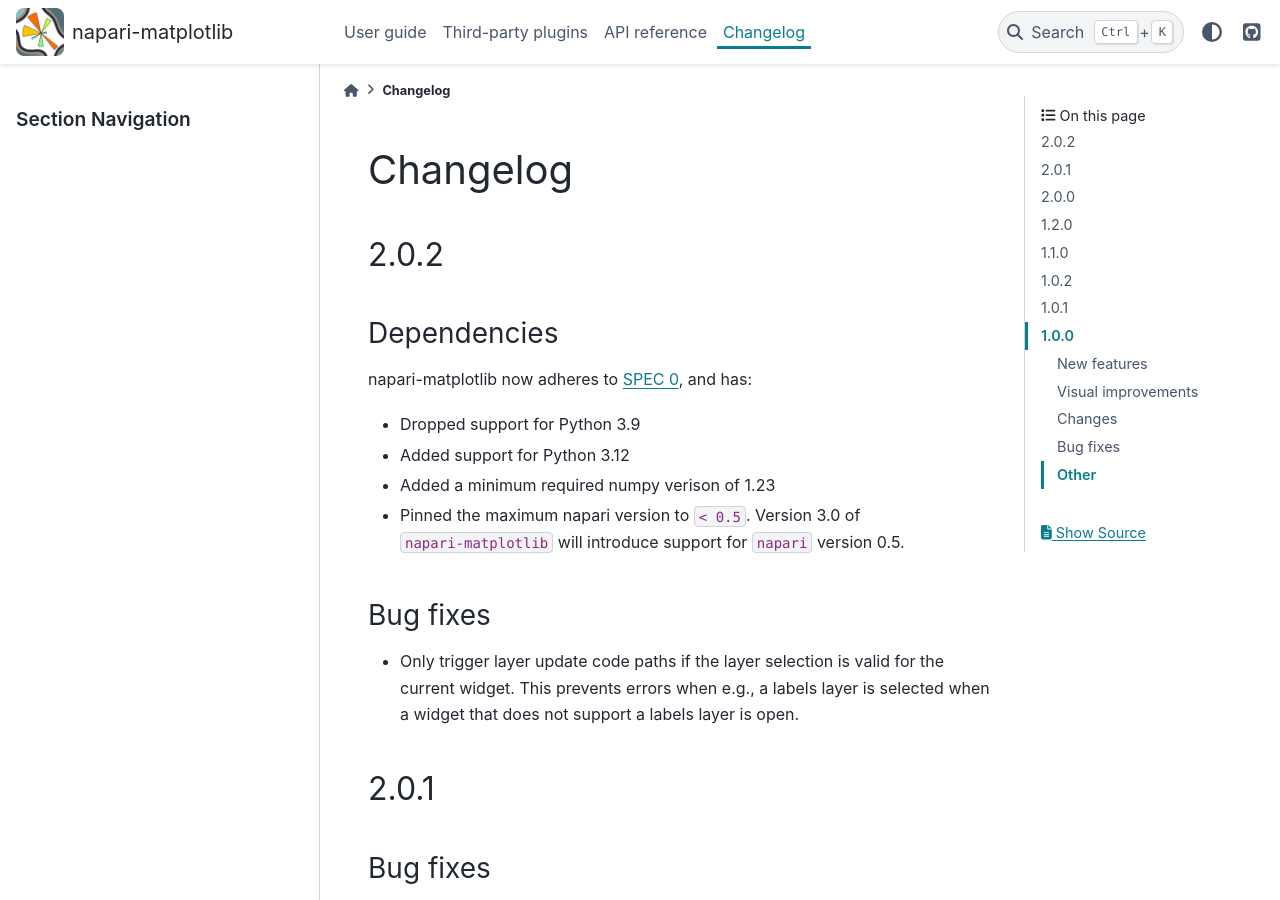
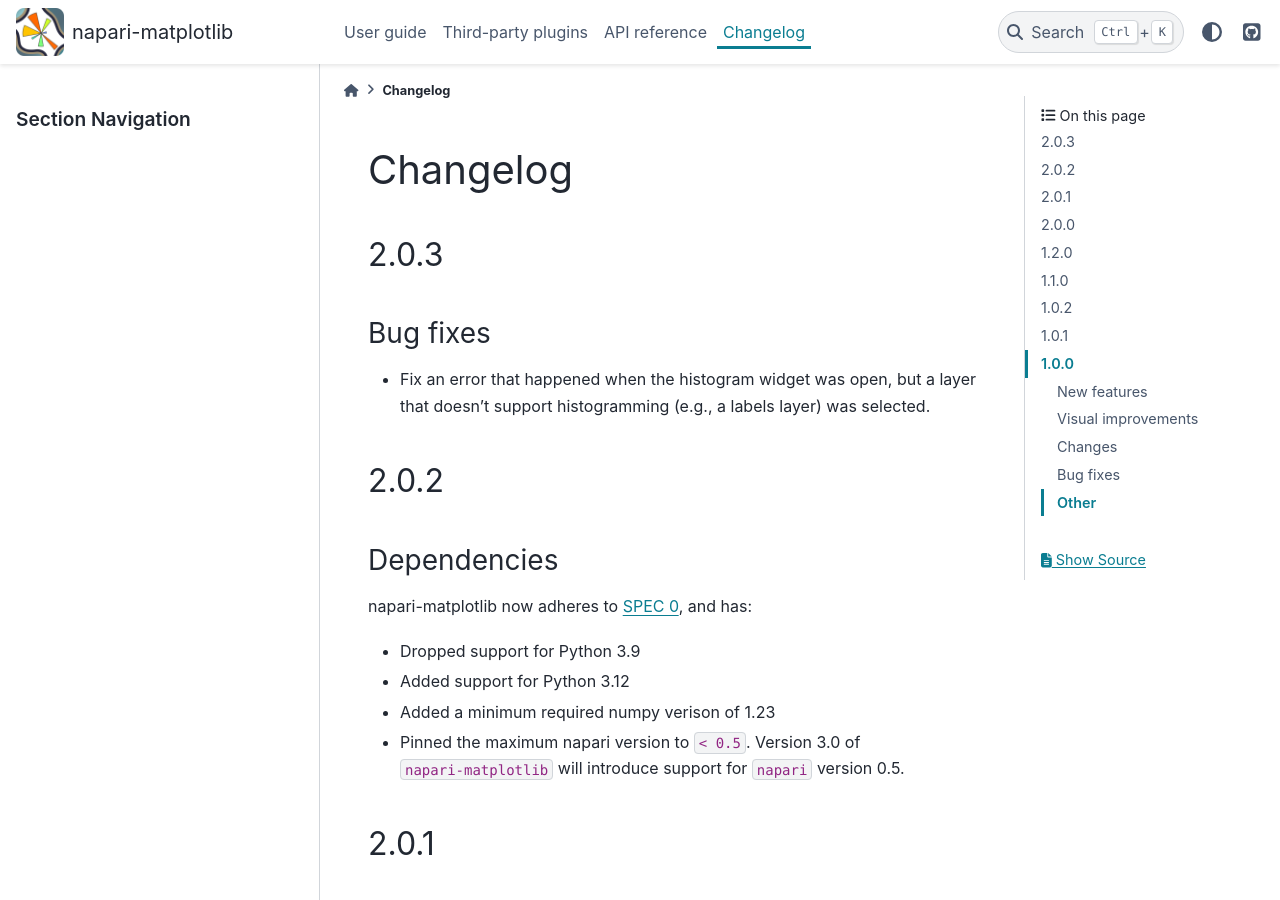
Before and after one commit to matplotlib/napari-matplotlib, a Sphinx documentation site: the page built from docs/changelog.rst, in a window 1280 px wide and 900 px high. Built offline with Sphinx 7.4.7 and the PyData theme 0.15.4, drawn with Linux system fonts in a browser that asks for light colours; pages that are not in the unit, such as notebooks, are missing from menus.

Commit message:
Update changelog

```diff
--- a/docs/changelog.rst
+++ b/docs/changelog.rst
@@ -1,5 +1,12 @@
 Changelog
 =========
+
+2.0.3
+-----
+Bug fixes
+~~~~~~~~~
+- Fix an error that happened when the histogram widget was open, but a layer that doesn't support
+  histogramming (e.g., a labels layer) was selected.
 
 2.0.2
 -----
@@ -12,12 +19,6 @@ napari-matplotlib now adheres to `SPEC 0 <https://scientific-python.org/specs/sp
 - Added a minimum required numpy verison of 1.23
 - Pinned the maximum napari version to ``< 0.5``.
   Version 3.0 of ``napari-matplotlib`` will introduce support for ``napari`` version 0.5.
-
-Bug fixes
-~~~~~~~~~
-- Only trigger layer update code paths if the layer selection is valid for the current
-  widget. This prevents errors when e.g., a labels layer is selected when a widget
-  that does not support a labels layer is open.
 
 2.0.1
 -----
```
